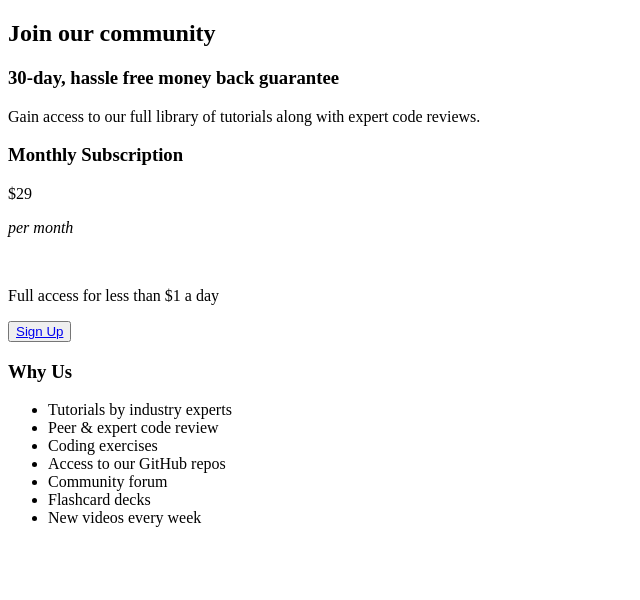
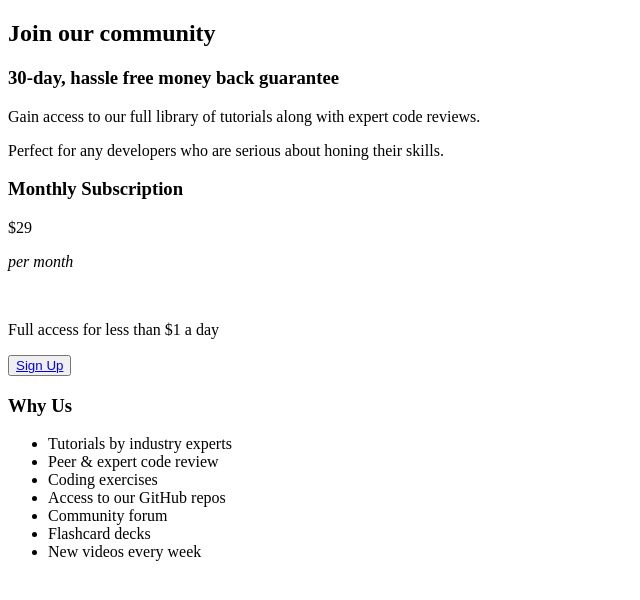
Before and after one commit to cruzcyn/singleprice-grid-component, a plain HTML site: page index.html in a window 1280 px wide. Shown: the whole page, without its empty margins (0-640 px from the left). Drawn offline with Linux system fonts and the light colour scheme.

Commit message:
added additional p element to main-text div; grouped everything into larger div for styling

```diff
--- a/index.html
+++ b/index.html
@@ -7,10 +7,12 @@
         <link rel="stylesheet" type="text/css" href="assets/css/style.css">
     </head>
     <body>
+        <div class="component">
             <div class="main-text">
                 <h2>Join our community</h2>
                 <h3>30-day, hassle free money back guarantee</h3>
                 <p>Gain access to our full library of tutorials along with expert code reviews.</p>
+                <p>Perfect for any developers who are serious about honing their skills.</p>
             </div>
             <div class="flex-box">
             <div class="subscription-price">
@@ -32,5 +34,6 @@
                 </ul>
             </div>
             </div>
+        </div>
     </body>
 </html>
```
Lines whose indentation alone changed are shown as unchanged.
